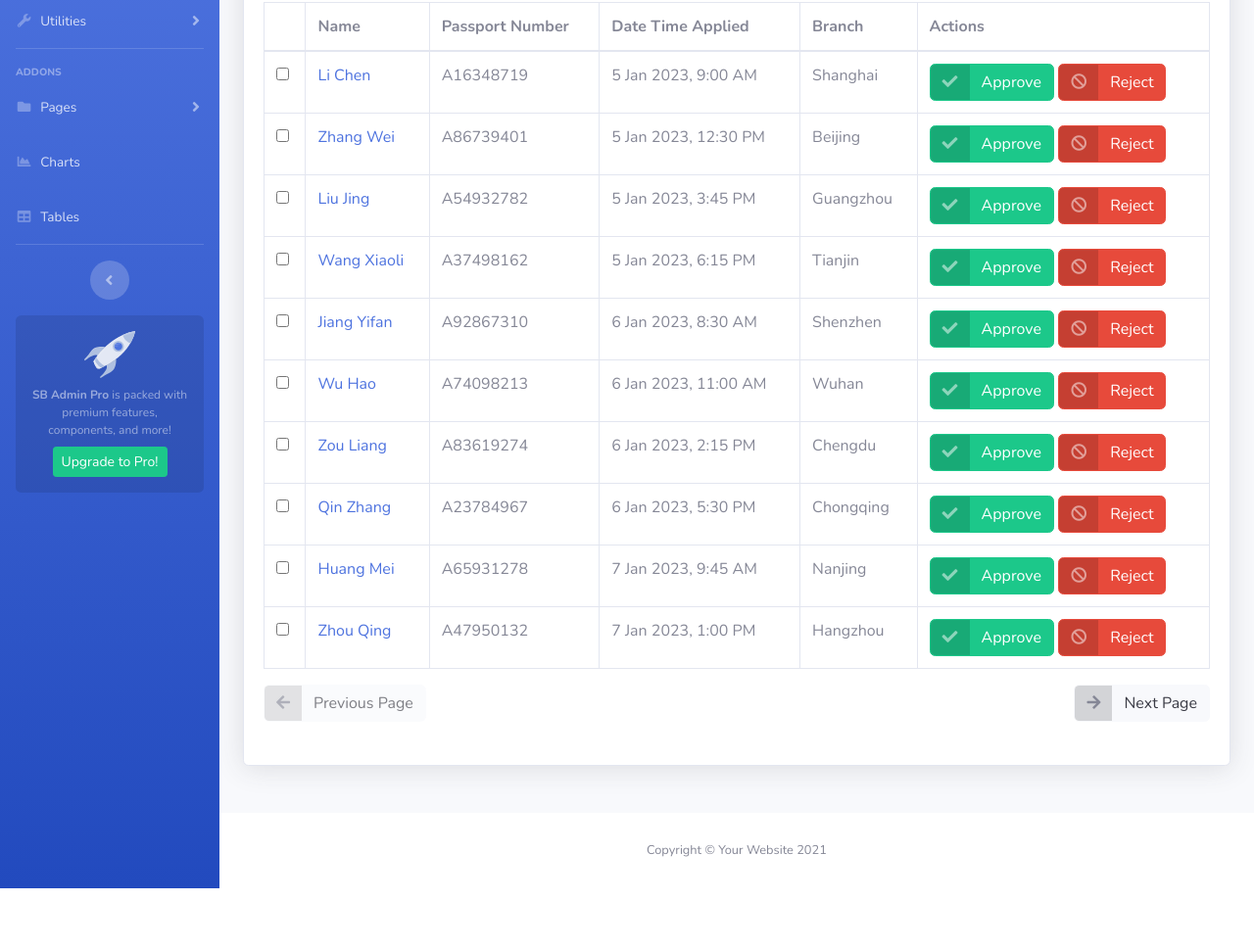
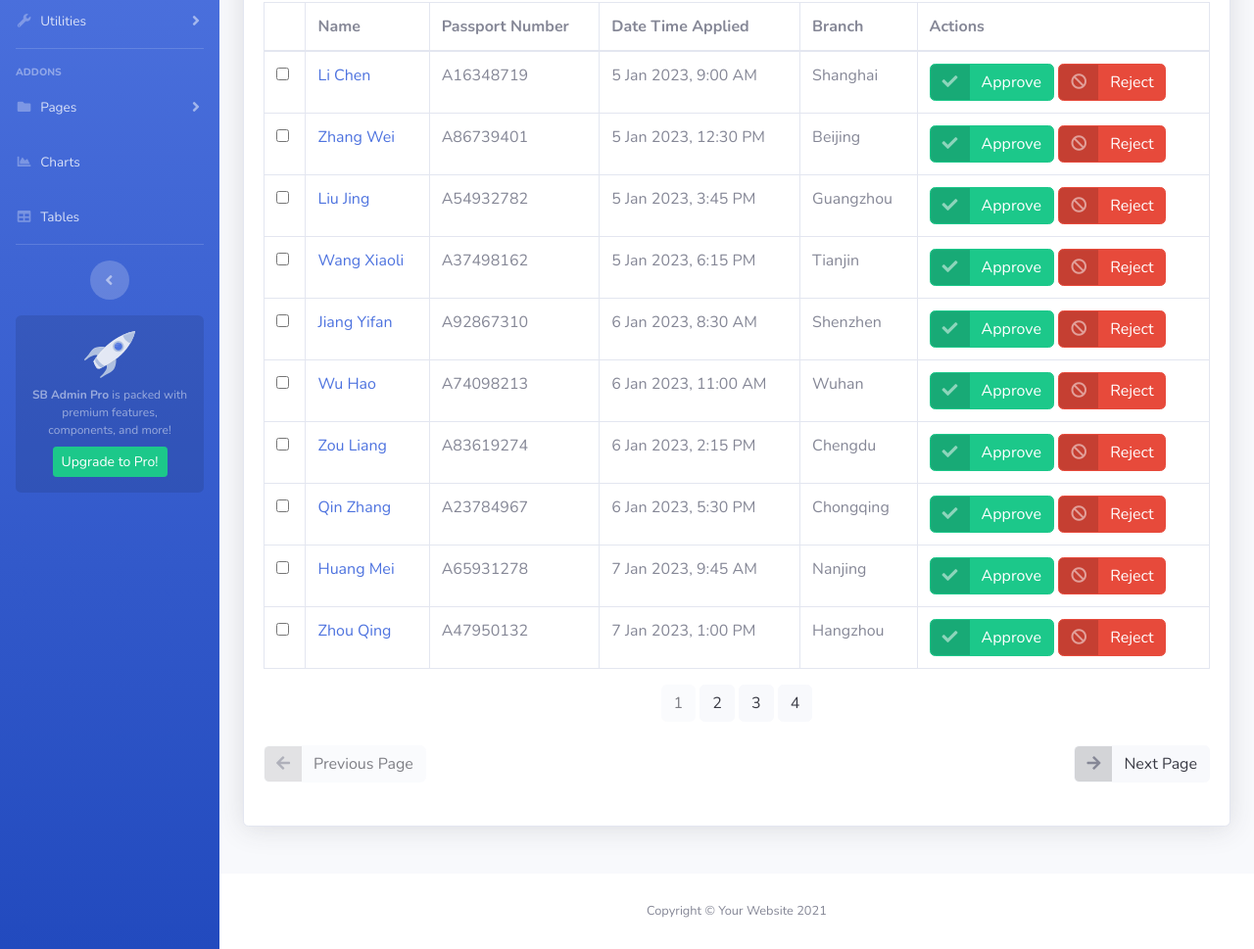
Before and after one commit to derekchan2k/derekchan2k.github.io, a website with bundled scripts: page index_embassy.html in a window 1280 px wide. Shown: the part 223-1192 px from the top of the page at 98% size. Before the commit the page ends 1130 px from the top, so only its background shows below. Built offline with nearby package versions, Linux system fonts and the light colour scheme.

Commit message:
Update pagination

```diff
--- a/index_embassy.html
+++ b/index_embassy.html
@@ -684,6 +684,22 @@
 
                                     <!-- SIMON: Pagination HERE -->
                                     <div class="row">
+                                        <div class="col-xl-12 col-md-12 mb-4  text-center">
+                                            <a href="#" class="btn btn-light btn-icon-split disabled">
+                                                <span class="text">1</span>
+                                            </a>
+                                            <a href="#" class="btn btn-light btn-icon-split">
+                                                <span class="text">2</span>
+                                            </a>
+                                            <a href="#" class="btn btn-light btn-icon-split">
+                                                <span class="text">3</span>
+                                            </a>
+                                            <a href="#" class="btn btn-light btn-icon-split">
+                                                <span class="text">4</span>
+                                            </a>
+                                        </div>
+                                    </div>
+                                    <div class="row">
                                         <div class="col-xl-6 col-md-6 mb-4">
                                             <a href="#" class="btn btn-light btn-icon-split disabled">
                                                 <span class="icon text-gray-600">
@@ -693,7 +709,7 @@
                                             </a>
                                         </div>
 
-                                        <div class="col-xl-6 col-md-6 mb-4 text-right ">
+                                        <div class="col-xl-6 col-md-6 mb-4 text-right">
                                             <a href="#" class="btn btn-light btn-icon-split">
                                                 <span class="icon text-gray-600">
                                                     <i class="fas fa-arrow-right"></i>
```
